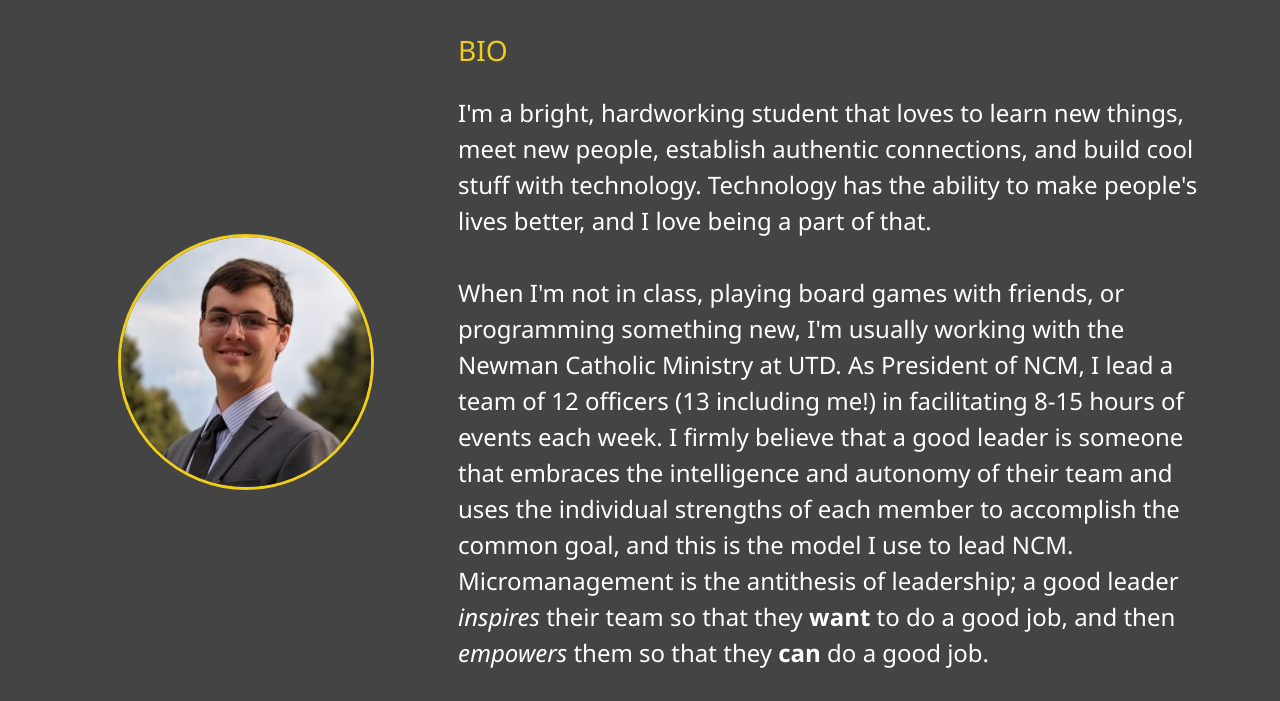
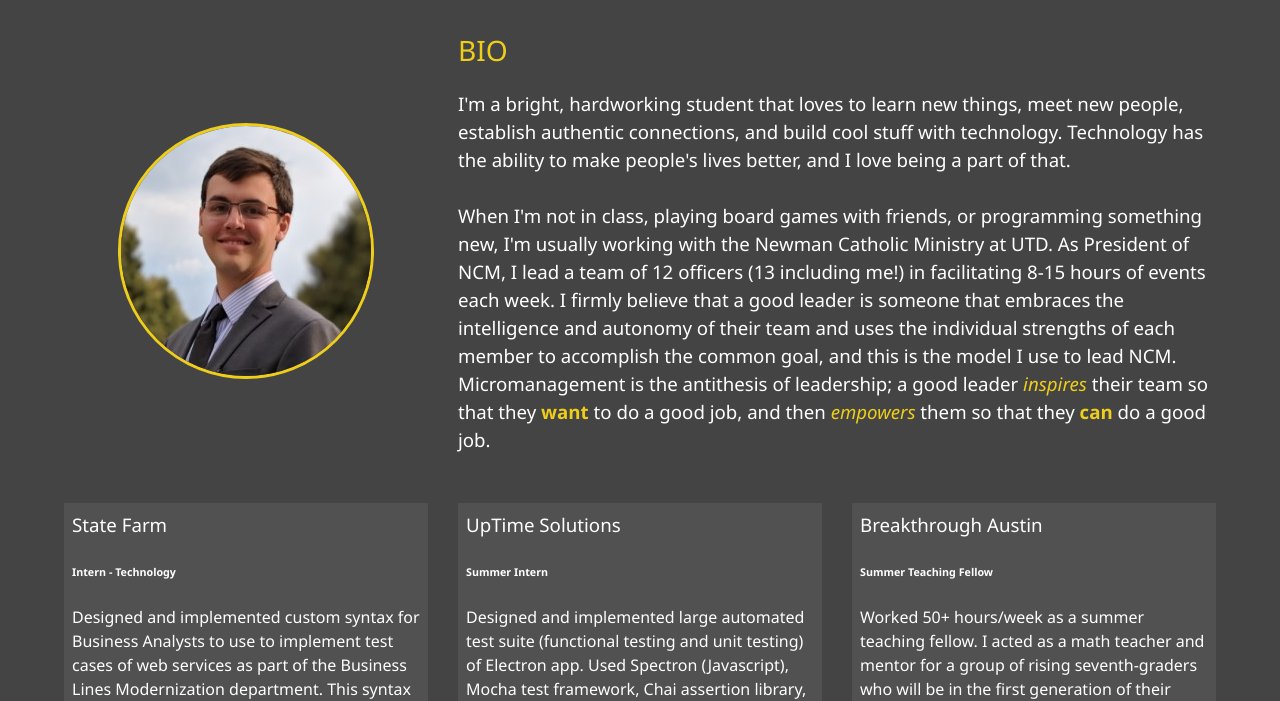
Before and after one commit to dkreth/dkreth.github.io, a website: page about.html in a window 1280 px wide. Shown: the part 253-954 px from the top of the page. Drawn offline with Linux system fonts and the light colour scheme.

Commit message:
add style to about bio-text, add emphasis class

```diff
--- a/about.html
+++ b/about.html
@@ -75,9 +75,15 @@
             embraces the intelligence and autonomy of their team and uses the
             individual strengths of each member to accomplish the common goal,
             and this is the model I use to lead NCM. Micromanagement is the
-            antithesis of leadership; a good leader <i>inspires</i> their team
-            so that they <b>want</b> to do a good job, and then
-            <i>empowers</i> them so that they <b>can</b> do a good job.
+            antithesis of leadership; a good leader
+            <span class="emphasis"><i>inspires</i></span>
+            their team so that they
+            <span class="emphasis"><b>want</b></span>
+            to do a good job, and then
+            <span class="emphasis"><i>empowers</i></span>
+            them so that they
+            <span class="emphasis"><b>can</b></span>
+            do a good job.
           </p>
         </div>
 
--- a/scss/main.scss
+++ b/scss/main.scss
@@ -86,6 +86,13 @@ main {
     margin: auto;
     border-radius: 50%;
     border: $secondary-color 3px solid;
+  }
+
+  .bio-text {
+    font-size: 14pt;
+    .emphasis {
+      color: $secondary-color;
+    }
   }
 
   .bio {
```
Also changed, not shown: css/main.css, 1 other file.
